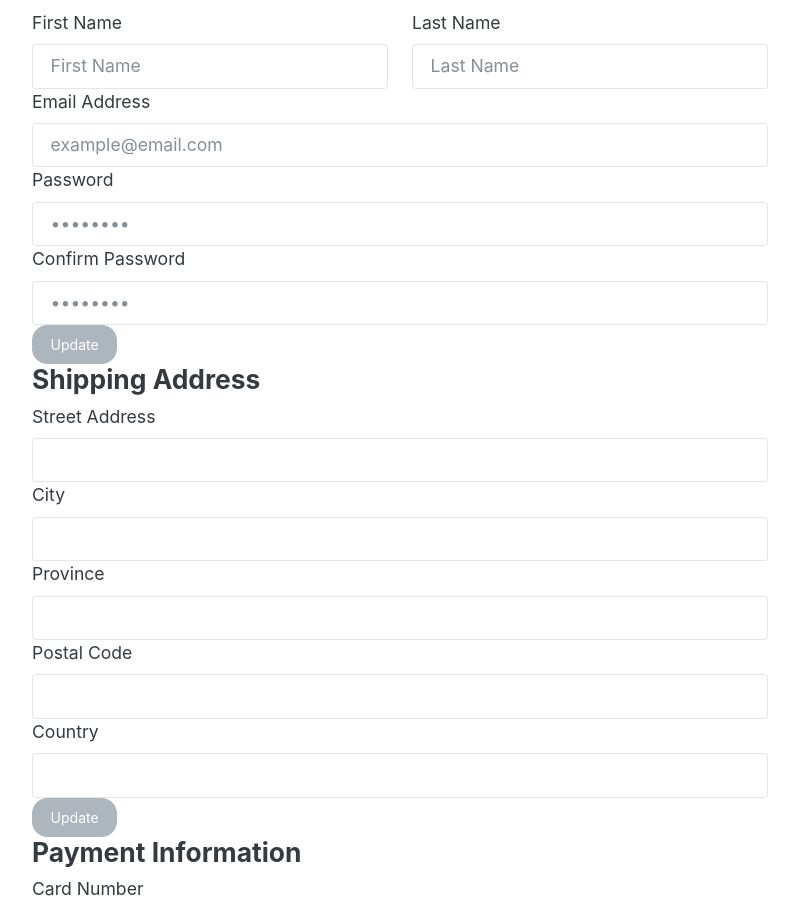
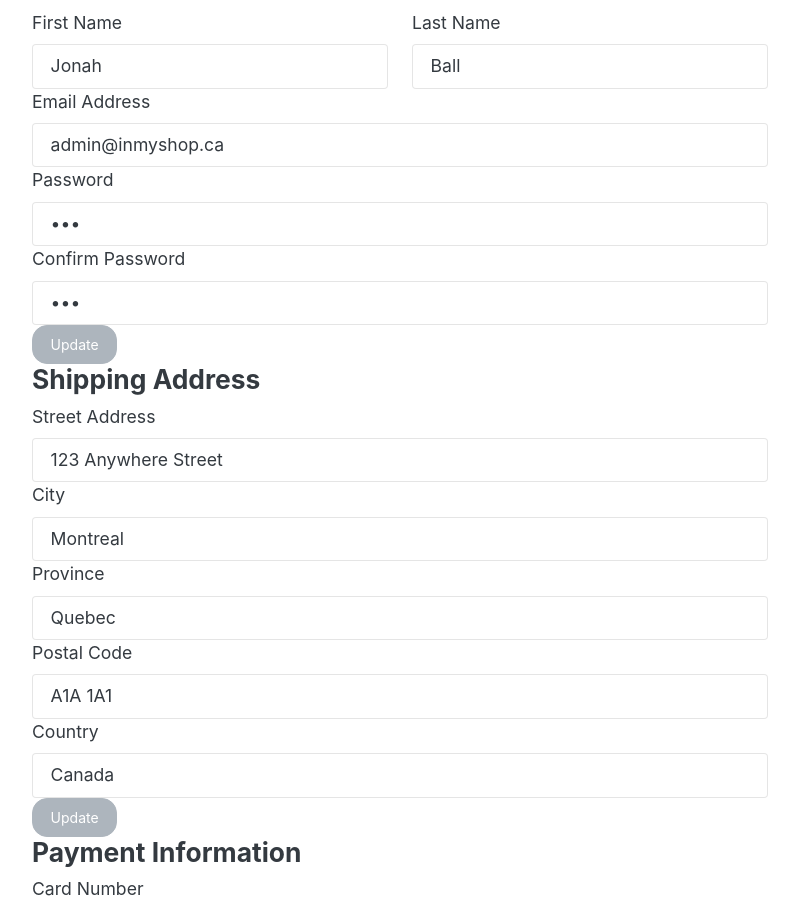
Before and after one commit to darealstyl/TeamJ-soen341project2022, a React (Create React App) app in the folder frontend/: page /user-profile in a window 1280 px wide. Shown: the part 180-1090 px from the top of the page, without its empty margins (50-849 px from the left). Built offline with nearby package versions, Linux system fonts and the light colour scheme.

Commit message:
user page change info

```diff
--- /dev/null
+++ b/frontend/src/accounts.js
@@ -0,0 +1,18 @@
+let accounts = [
+    {
+      'first_name': 'Jonah',
+      'last_name': 'Ball',
+      'email': 'admin@inmyshop.ca',
+      'password': 'asd',
+      'address': '123 Anywhere Street',
+      'city': 'Montreal',
+      'province': 'Quebec',
+      'postal_code': 'A1A 1A1',
+      'country': 'Canada',
+      'card#': 12345678,
+      'expiration': '01/01',
+      'ccv': 123
+    }
+]
+
+export default accounts
--- a/frontend/src/screens/UserProfileScreen.js
+++ b/frontend/src/screens/UserProfileScreen.js
@@ -1,87 +1,111 @@
 import React from 'react'
+import { useState } from "react";
 import { Row, Col, Form, FormGroup, Button } from 'react-bootstrap'
 
+import accounts from '../accounts'
+
 function UserProfileScreen() {
+
+    const [inputs, setInputs] = useState({});
+
+    const handleChange = (event) => {
+        const name = event.target.name;
+        const value = event.target.value;
+        console.log(name);
+        setInputs(values => ({...values, [name]: value}))
+      }
+
+    const handleSubmit = (event) => {
+        event.preventDefault();
+        // inputs.values.forEach(((e) => console.log(e)));
+        accounts[0].first_name = 'name';
+
+        console.log(inputs['first_name']);
+      }
+
+
+
+
   return (
     <div>
         <Row>
             <Col md={8}>
                 <h1>User Profile</h1>
-                <Form /*onSubmit={}*/>
+                <Form onSubmit={handleSubmit}>
                     <h4>Personal Info</h4>
                     <Row>
                         <Col md={6}>
                             <FormGroup controlId='first-name'>
                                 <Form.Label>First Name</Form.Label>
-                                <Form.Control type='text' placeholder='First Name' /*value={} onChange={}*/></Form.Control>
+                                <Form.Control type='text' name='first_name' placeholder='First Name' defaultValue={accounts[0].first_name} onChange={handleChange}></Form.Control>
                             </FormGroup>
                         </Col>
                         <Col md={6}>
                             <FormGroup controlId='last-name'>
                                 <Form.Label>Last Name</Form.Label>
-                                <Form.Control type='text' placeholder='Last Name' /*value={} onChange={}*/></Form.Control>
+                                <Form.Control type='text' name='last_name' placeholder='Last Name' defaultValue={accounts[0].last_name} onChange={handleChange}></Form.Control>
                             </FormGroup>
                         </Col>
                     </Row>
                     <FormGroup controlId='email'>
                         <Form.Label>Email Address</Form.Label>
-                        <Form.Control type='email' placeholder='example@email.com' /*value={} onChange={}*/></Form.Control>
+                        <Form.Control type='email' name='email' placeholder='example@email.com' defaultValue={accounts[0].email} onChange={handleChange}></Form.Control>
                     </FormGroup>
                     <FormGroup controlId='password'>
                         <Form.Label>Password</Form.Label>
-                        <Form.Control type='password' placeholder='••••••••' /*value={} onChange={}*/></Form.Control>
+                        <Form.Control type='password' name='password' placeholder='••••••••' defaultValue={accounts[0].password} onChange={handleChange}></Form.Control>
                     </FormGroup>
                     <FormGroup controlId='confirm-password'>
                         <Form.Label>Confirm Password</Form.Label>
-                        <Form.Control type='password' placeholder='••••••••' /*value={} onChange={}*/></Form.Control>
+                        <Form.Control type='password' name='confirm-password' placeholder='••••••••' defaultValue={accounts[0].password} onChange={handleChange}></Form.Control>
                     </FormGroup>
                     <Button type='submit' variant='secondary'>
                         Update
                     </Button>
                 </Form>
-                <Form /*onSubmit={}*/>
+                <Form onSubmit={handleSubmit}>
                     <h4>Shipping Address</h4>
                     <FormGroup controlId='address'>
                         <Form.Label>Street Address</Form.Label>
-                        <Form.Control type='text' placeholder='' /*value={} onChange={}*/></Form.Control>
+                        <Form.Control type='text' name='address' placeholder='' defaultValue={accounts[0].address} onChange={handleChange}></Form.Control>
                     </FormGroup>
                     <FormGroup controlId='city'>
                         <Form.Label>City</Form.Label>
-                        <Form.Control type='text' placeholder='' /*value={} onChange={}*/></Form.Control>
+                        <Form.Control type='text' name='city' placeholder='' defaultValue={accounts[0].city} onChange={handleChange}></Form.Control>
                     </FormGroup>
                     <FormGroup controlId='province'>
                         <Form.Label>Province</Form.Label>
-                        <Form.Control type='text' placeholder='' /*value={} onChange={}*/></Form.Control>
+                        <Form.Control type='text' name='province' placeholder='' defaultValue={accounts[0].province} onChange={handleChange}></Form.Control>
                     </FormGroup>
                     <FormGroup controlId='postal-code'>
                         <Form.Label>Postal Code</Form.Label>
-                        <Form.Control type='text' placeholder='' /*value={} onChange={}*/></Form.Control>
+                        <Form.Control type='text' name='postal_code' placeholder='' defaultValue={accounts[0].postal_code} onChange={handleChange}></Form.Control>
                     </FormGroup>
                     <FormGroup controlId='country'>
                         <Form.Label>Country</Form.Label>
-                        <Form.Control type='text' placeholder='' /*value={} onChange={}*/></Form.Control>
+                        <Form.Control type='text' name='country' placeholder='' defaultValue={accounts[0].country} onChange={handleChange}></Form.Control>
                     </FormGroup>
                     <Button type='submit' variant='secondary'>
                         Update
                     </Button>
                 </Form>
-                <Form /*onSubmit={}*/>
+                <Form onSubmit={handleSubmit}>
                     <h4>Payment Information</h4>
                     <FormGroup controlId='card-number'>
                         <Form.Label>Card Number</Form.Label>
-                        <Form.Control type='text' placeholder='1234567890123456' /*value={} onChange={}*/></Form.Control>
+                        <Form.Control type='text' name='card#' placeholder='1234567890123456' defaultValue={accounts[0]['card#']} onChange={handleChange}></Form.Control>
                     </FormGroup>
                     <Row>
                         <Col md={9}>
                             <FormGroup controlId='expiration-date'>
                                 <Form.Label>Expiration Date</Form.Label>
-                                <Form.Control type='text' placeholder='mm/yy' /*value={} onChange={}*/></Form.Control>
+                                <Form.Control type='text' name='expiration' placeholder='mm/yy' defaultValue={accounts[0].expiration} onChange={handleChange}></Form.Control>
                             </FormGroup>
                         </Col>
                         <Col md={3}>
                             <FormGroup controlId='ccv'>
                                 <Form.Label>CCV</Form.Label>
-                                <Form.Control type='password' placeholder='•••' /*value={} onChange={}*/></Form.Control>
+                                <Form.Control type='password' name='ccv' placeholder='•••' defaultValue={accounts[0].ccv} onChange={handleChange}></Form.Control>
                             </FormGroup>
                         </Col>
                     </Row>
@@ -101,4 +125,10 @@ function UserProfileScreen() {
     )
 }
 
+// updateInfo1()
+// {
+
+// }
+
+
 export default UserProfileScreen;
```
